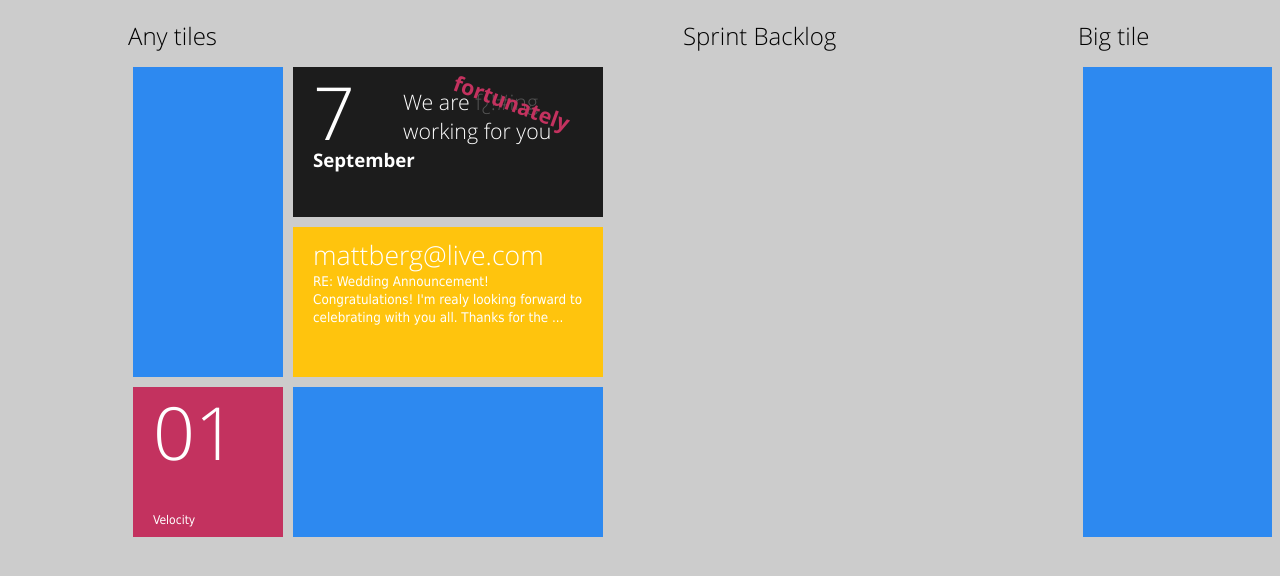
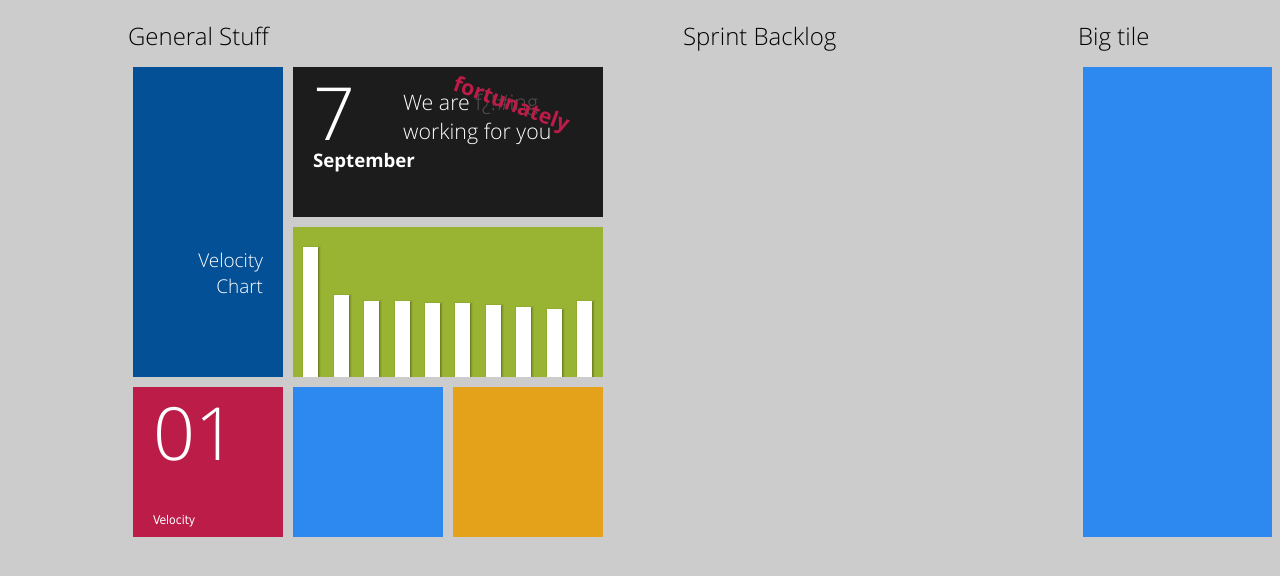
Before and after one commit to trenta3dev/wafwfy, a Flask app: page / in a window 1280 px wide. Shown: the part 119-695 px from the top of the page. Run offline with Flask 2, Linux system fonts and the light colour scheme; data that the repository does not hold is empty; style sheets or scripts are compiled from the project's sources; some libraries are stand-ins or nearby versions.

Commit message:
styled 'general stuff'

```diff
--- a/wafwfy/static/css/site.less
+++ b/wafwfy/static/css/site.less
@@ -75,8 +75,22 @@ body {
     float: left !important;
 }
 
+.pull-right {
+    float: right !important;
+}
+
+.text-right {
+    text-align: right !important;
+}
+
 .position-relative {
     position: relative !important;
+}
+
+.position-absolute {
+    position: absolute !important;
+    top: 0;
+    left: 0;
 }
 
 #fortunately {
@@ -91,7 +105,7 @@ body {
     -o-transform:rotate(20deg); /* Opera */
 
     font-weight: bold;
-    color: #C3325F;
+    color: #BC1C48;
     margin-top: 11px;
     margin-right: 10px;
 }
@@ -103,3 +117,7 @@ body {
         color: #555 !important;
     }
 }
+
+.white {
+    color: white !important;
+}
--- a/wafwfy/static/js/wafwfy.js
+++ b/wafwfy/static/js/wafwfy.js
@@ -26,23 +26,23 @@ $(function () {
   var StoryList = Backbone.Collection.extend({
     model: Story,
     url: "/api/story/",
-    allStates: ['unscheduled','accepted','unstarted','delivered','started', 'finished', 'rejected'],
+    allStates: ['unscheduled', 'accepted', 'unstarted', 'delivered', 'started', 'finished', 'rejected'],
     parse: function (json) {
       return json.objects;
     },
 
-    getStoryByType: function(type) {
+    getStoryByType: function (type) {
       return this.where({current_state: type})
     },
 
-    filterByState: function(type){
+    filterByState: function (type) {
       var filteredStories = this.getStoryByType(type);
-      _.each(filteredStories, function(story){
+      _.each(filteredStories, function (story) {
         story.attributes.show = !story.attributes.show;
       });
     },
 
-    getCountByState: function(type){
+    getCountByState: function (type) {
       return this.getStoryByType(type).length;
     }
   });
@@ -59,13 +59,13 @@ $(function () {
     template: _.template($('#story-item').html()),
     tagName: 'li',
     className: "metro-reply",
-    render : function () {
+    render: function () {
       var model_json = this.model.toJSON();
 
       $(this.el).html(this.template(this.model.toJSON()));
       $(this.el).addClass('bg-color-' + stateToColor[this.model.attributes.current_state]);
 
-      if(!model_json.show)
+      if (!model_json.show)
         $(this.el).hide();
       return this;
     }
@@ -88,8 +88,8 @@ $(function () {
 
     render: function () {
       var $el = $(this.el);
-      _.each(this.stories.allStates, function(state){
-          $('button.'+state).html(state + ' - ' + this.stories.getCountByState(state));
+      _.each(this.stories.allStates, function (state) {
+        $('button.' + state).html(state + ' - ' + this.stories.getCountByState(state));
       }, this);
 
 //      $el.find('tbody').html('');
@@ -151,7 +151,7 @@ $(function () {
   });
 
   var EpicsWidget = GenericWidget.extend({
-    render: function(){
+    render: function () {
       $(this.el).html('Epics');
       return this;
     }
@@ -163,15 +163,15 @@ $(function () {
       EpicsWidget
     ],
     gridster: null,
-    initialize: function(){
+    initialize: function () {
       this.gridster = $(this.el).gridster({
         widget_margins: [10, 10],
         widget_base_dimensions: [140, 140]
       }).data('gridster');
       this.render();
     },
-    render: function(){
-      _.each(this.widgets, function(Widget){
+    render: function () {
+      _.each(this.widgets, function (Widget) {
         var widget = new Widget();
         this.gridster.add_widget(widget.render().el,
           widget.sizeX, widget.sizeY);
@@ -185,12 +185,12 @@ $(function () {
       EpicsWidget
     ],
     gridster: null,
-    initialize: function(){
+    initialize: function () {
       $("body").metroUI();
       this.render();
     },
-    render: function(){
-      _.each(this.widgets, function(Widget){
+    render: function () {
+      _.each(this.widgets, function (Widget) {
 //        var widget = new Widget();
 //        this.gridster.add_widget(widget.render().el,
 //          widget.sizeX, widget.sizeY);
@@ -202,15 +202,54 @@ $(function () {
   window.currentStoryList = new CurrentStoryListView;
 });
 
+$(function () {
+  var velocityChart, chart;
+  $(document).ready(function () {
+    velocityChart = new Highcharts.Chart({
+      chart: {
+        renderTo: 'velocity-chart',
+        type: 'column',
+        margin: [ 0, 0, 0, 0],
+        backgroundColor: 'transparent'
+      },
+      colors: [
+      	'#FFFFFF'
+      ],
+      title: {
+        text: null
+      },
+      xAxis: {
+        labels: {
+          enabled: false
+        }
+      },
+      yAxis: {
+        labels: {
+          enabled: false
+        },
+        gridLineColor: 'transparent'
+      },
+      legend: {
+        enabled: false
+      },
+      tooltip: {
+        enabled: false
+      },
+      series: [
+        {
+          name: 'Velocity',
+          data: [34.4, 21.8, 20.1, 20, 19.6, 19.5, 19.1, 18.4, 18, 20]
+        }
+      ],
+      credits: {
+        enabled: false
+      }
+    });
 
-$(function () {
-
-  var chart;
-  $(document).ready(function() {
     chart = new Highcharts.Chart({
       chart: {
         renderTo: 'tags-chart',
-              type: 'bar'
+        type: 'bar',
       },
       title: {
         text: 'Epics'
@@ -226,9 +265,9 @@ $(function () {
         enabled: false
       },
       tooltip: {
-              formatter: function() {
-                  return ''+
-                      this.series.name +': '+ this.y +'';
+        formatter: function () {
+          return '' +
+            this.series.name + ': ' + this.y + '';
         }
       },
       plotOptions: {
@@ -246,16 +285,19 @@ $(function () {
 //              name: 'Joe',
 //              data: [3, 4, 4, 2, 5]
 //          }],
-          series: [{
+      series: [
+        {
           name: 'aa',
           data: []
-          }, {
+        },
+        {
           name: 'bb',
           data: []
-          }]
+        }
+      ]
     });
 
-      console.log(c=chart)
+    console.log(c = chart)
     chart.series[0].addPoint([0, 1])
     chart.series[1].addPoint([0, 2])
     chart.series[0].addPoint([1, 10])
--- a/wafwfy/templates/index.html
+++ b/wafwfy/templates/index.html
@@ -96,8 +96,11 @@
                 <div class="metro-sections" style="margin-top: -50px;">
 
                 <div class="metro-section size3" id="section3">
-                    <h2>Any tiles</h2>
-                    <div class="tile tile-double-vertical">
+                    <h2>General Stuff</h2>
+                    <div class="tile tile-double-vertical bg-color-blueDark tile-text">
+                        <div class="tile-header white text-right" style="padding-top: 160px;">
+                            Velocity Chart
+                        </div>
                     </div>
                     <div class="tile tile-double bg-color-darken">
                         <div class="tile-calendar-event position-relative">
@@ -115,14 +118,13 @@
                             </div>
                         </div>
                     </div>
-                    <div class="tile tile-double bg-color-yellow">
+                    <div class="tile tile-double bg-color-greenLight">
                         <div class="tile-text">
-                            <h2>mattberg@live.com</h2>
-                            <p>RE: Wedding Announcement!</p>
-                            <p>Congratulations! I'm realy looking forward to celebrating with you all. Thanks for the ...</p>
+                        <div id="velocity-chart" class="position-absolute" style="width: 310px; height: 150px;">
+                        </div>
                         </div>
                     </div>
-                    <div class="tile bg-color-pink">
+                    <div class="tile bg-color-red">
                         <div class="tile-calendar-event">
                             <div class="event-date">
                                 <div class="event-date-num">01</div>
@@ -130,7 +132,9 @@
                         </div>
                         <div class="tile-label">Velocity</div>
                     </div>
-                    <div class="tile tile-double">
+                    <div class="tile">
+                    </div>
+                    <div class="tile bg-color-orange">
                     </div>
                     <!--<div class="tile bg-color-red">-->
                     <!--<div class="tile-icon-large">-->
```
Lines whose indentation alone changed are shown as unchanged.
